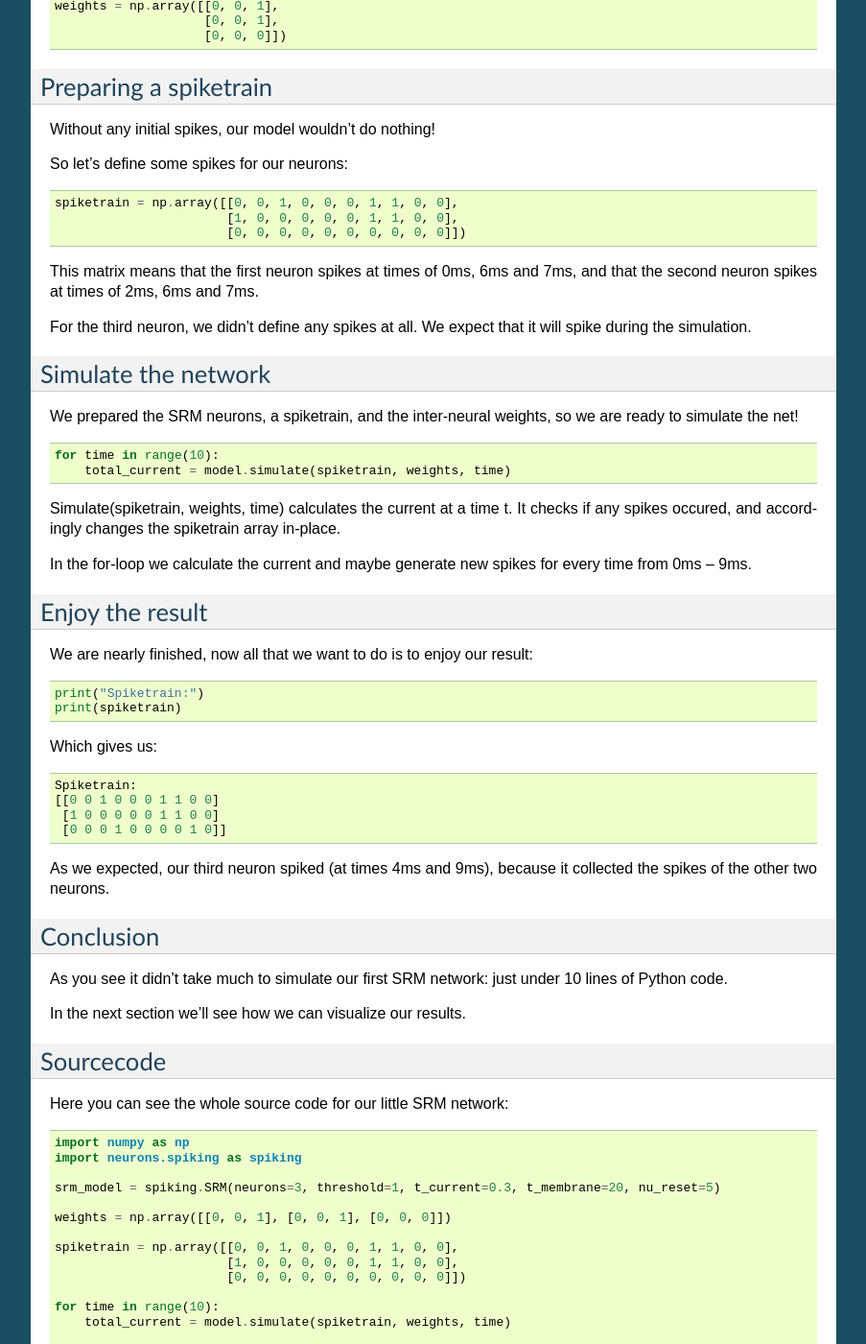
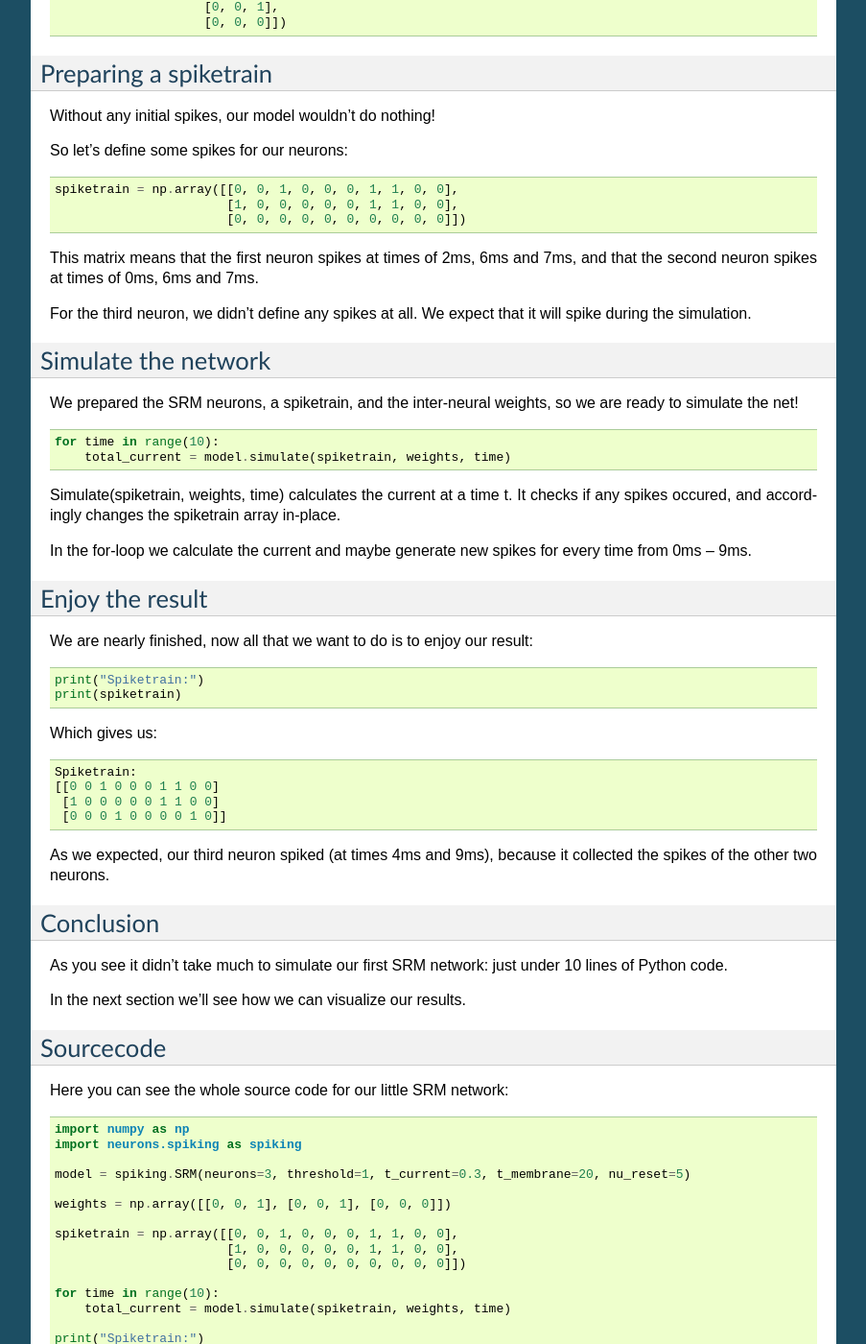
Before and after one commit to johannesmik/neurons, a Sphinx documentation site: the page built from docs/intro/srm_network.rst, in a window 1280 px wide and 1400 px high, scrolled down 1472 px. Shown: the whole window at 96% size, without its empty margins (198-1101 px from the left). Built offline with Sphinx 7.4.7, drawn with Linux system fonts in a browser that asks for light colours; formulas are drawn with MathJax 3; pages that are not in the unit, such as notebooks, are missing from menus; some of the changed text lies outside the part shown.

Commit message:
Correct error in the SRM network Tutorial

```diff
--- a/docs/intro/srm_network.rst
+++ b/docs/intro/srm_network.rst
@@ -34,7 +34,7 @@
 
 .. code-block:: python
 
-    srm_model = spiking.SRM(neurons=3, threshold=1, t_current=0.3, t_membrane=20, nu_reset=5)
+    model = spiking.SRM(neurons=3, threshold=1, t_current=0.3, t_membrane=20, nu_reset=5)
 
 This sets up a model of *3 neurons*. A neuron generates a new spike if it exceeds a current of 1mV. The variables
 t_current, t_membrane are time constants used in the SRM model, and nu_reset resets the current after a spike (repolarization).
@@ -84,8 +84,8 @@
                            [1, 0, 0, 0, 0, 0, 1, 1, 0, 0],
                            [0, 0, 0, 0, 0, 0, 0, 0, 0, 0]])
 
-This matrix means that the first neuron spikes at times of 0ms, 6ms and 7ms, and that the second neuron spikes at
-times of 2ms, 6ms and 7ms.
+This matrix means that the first neuron spikes at times of 2ms, 6ms and 7ms, and that the second neuron spikes at
+times of 0ms, 6ms and 7ms.
 
 For the third neuron,  we didn't define any spikes at all. We expect that it will spike during the simulation.
 
@@ -141,7 +141,7 @@
     import numpy as np
     import neurons.spiking as spiking
 
-    srm_model = spiking.SRM(neurons=3, threshold=1, t_current=0.3, t_membrane=20, nu_reset=5)
+    model = spiking.SRM(neurons=3, threshold=1, t_current=0.3, t_membrane=20, nu_reset=5)
 
     weights = np.array([[0, 0, 1], [0, 0, 1], [0, 0, 0]])
 
```
Also changed, not shown: other parts of docs/intro/srm_network.rst (+2 -2 lines).
